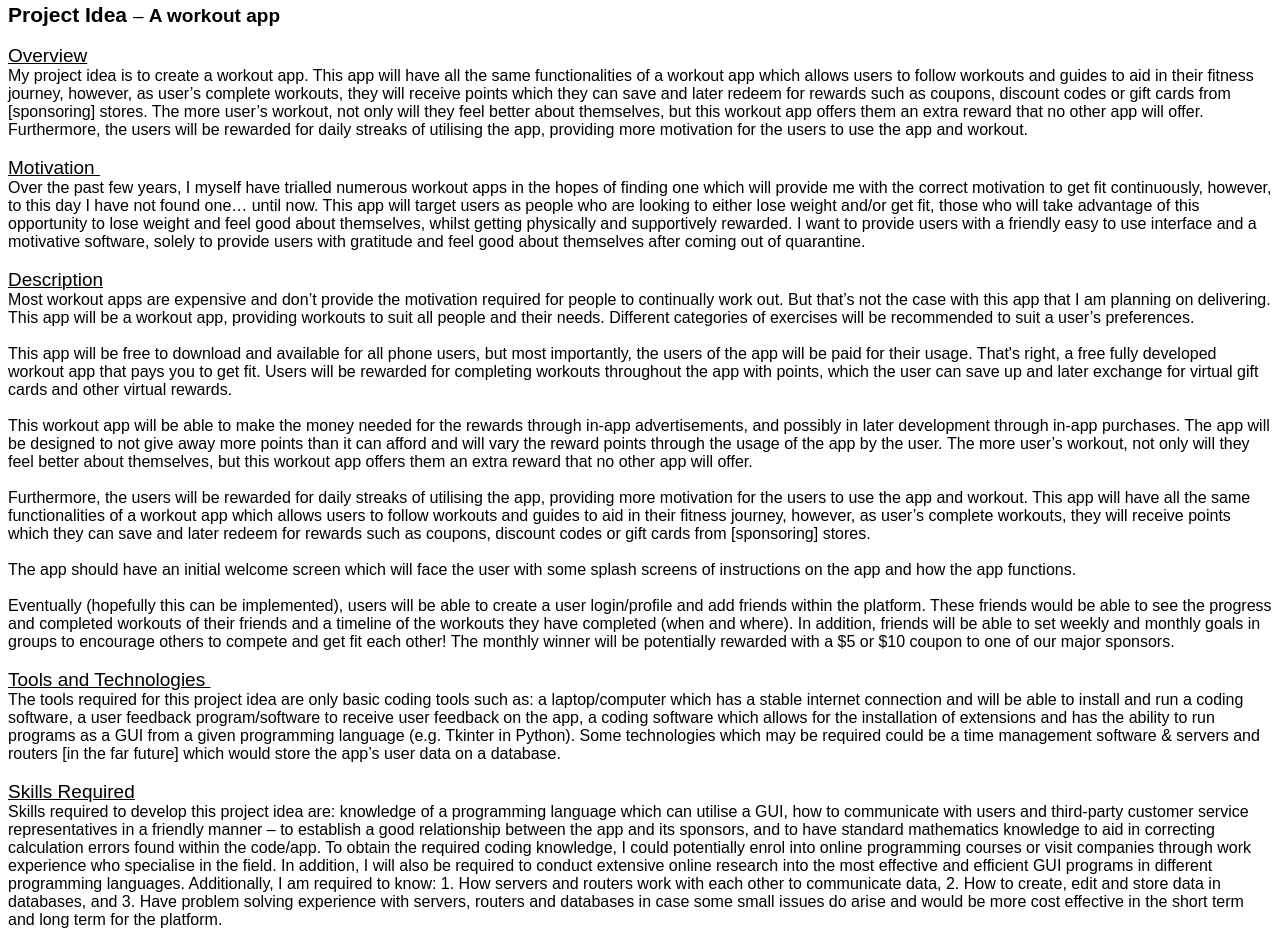
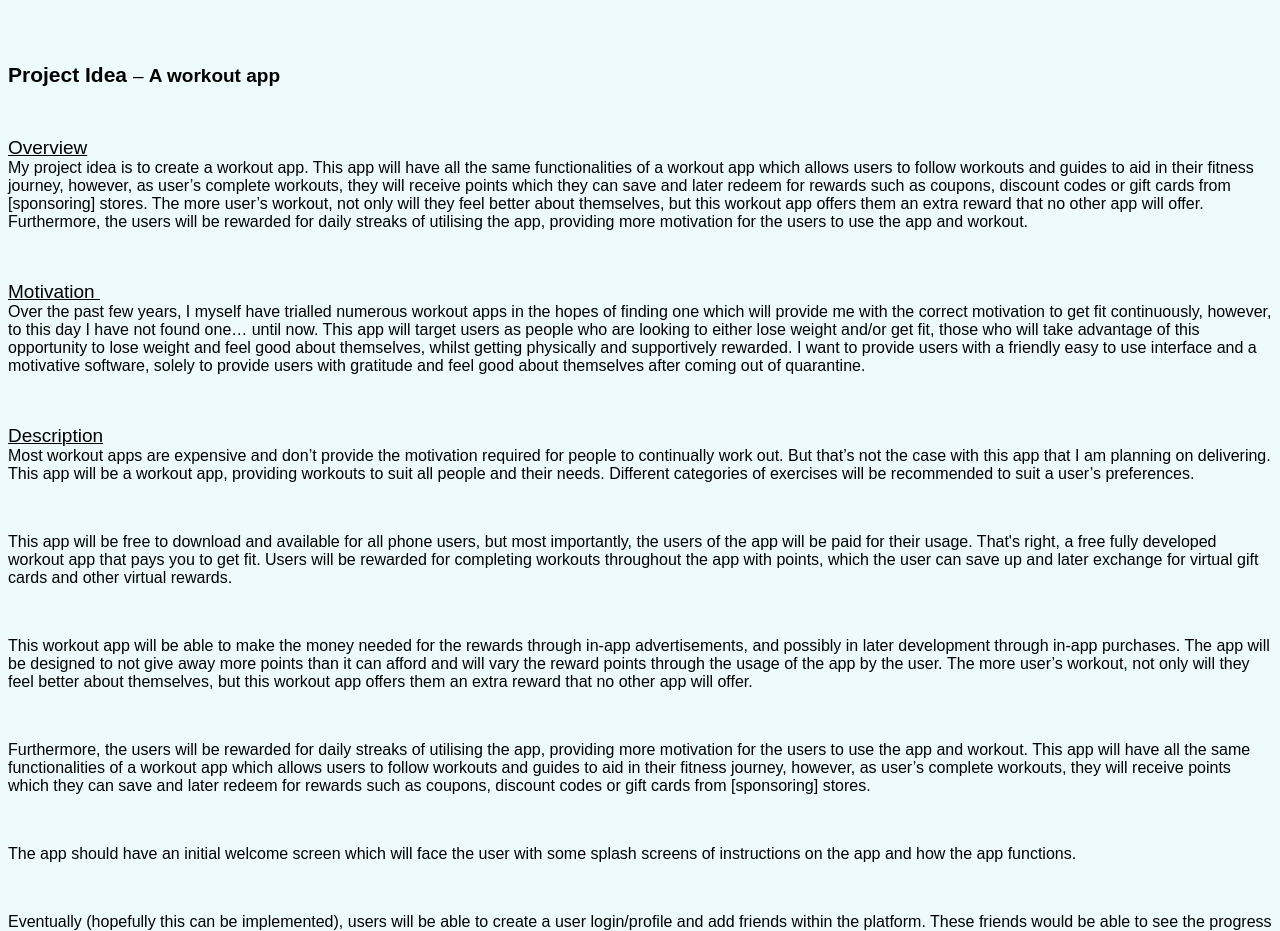
Before and after one commit to dstqr-rmit/ITITA1, a plain HTML site: page index.html in a window 1280 px wide. Shown: the part 1869-2800 px from the top of the page. Drawn offline with Linux system fonts and the light colour scheme.

Commit message:
Add files via upload

```diff
--- a/index.html
+++ b/index.html
@@ -1,7 +1,15 @@
+<!DOCTYPE html>
+<html>
+
+<head>
+    <title></title>
+</head>
+
+<body spellcheck="false" style="color: rgb(0, 0, 0); background-color: rgb(237, 251, 253);">
+    <p style='margin-right:0cm;margin-left:0cm;font-size:16px;font-family:"Times New Roman",serif;margin:0cm;text-align:center;'><br></p>
     <p style='margin-right:0cm;margin-left:0cm;font-size:16px;font-family:"Times New Roman",serif;margin:0cm;text-align:center;'><strong><span style='font-size:21px;font-family:"Abadi",sans-serif;'>Dylan Dudok-Sabo | Assignment 1 Intro To IT</span></strong></p>
     <p style='margin-right:0cm;margin-left:0cm;font-size:16px;font-family:"Times New Roman",serif;margin:0cm;'><br></p>
-<p style='margin-right:0cm;margin-left:0cm;font-size:16px;font-family:"Times New Roman",serif;margin:0cm;'><u><span style='font-size:19px;font-family:"Abadi",sans-serif;'>GitHub Pages URL:</span></u><span style='font-size:19px;font-family:"Abadi",sans-serif;'>&nbsp;</span><a href="https://dstqr-rmit.github.io/ITITA1/"><span style='font-family:"Abadi",sans-serif;'>https://dstqr-rmit.github.io/ITITA1/index.html</span></a></p>
-<p style='margin-right:0cm;margin-left:0cm;font-size:16px;font-family:"Times New Roman",serif;margin:0cm;'><span style='font-family:"Abadi",sans-serif;'>&nbsp;</span></p>
+    <p style='margin-right:0cm;margin-left:0cm;font-size:16px;font-family:"Times New Roman",serif;margin:0cm;'><br></p>
     <p style='margin-right:0cm;margin-left:0cm;font-size:16px;font-family:"Times New Roman",serif;margin:0cm;'><u><span style='font-size:19px;font-family:"Abadi",sans-serif;'>GitHub Repo URL:</span></u><span style='font-size:19px;font-family:"Abadi",sans-serif;'>&nbsp;</span><a href="https://github.com/dstqr-rmit/ITITA1/"><span style='font-family:"Abadi",sans-serif;'>https://github.com/dstqr-rmit/ITITA1/</span></a></p>
     <p style='margin-right:0cm;margin-left:0cm;font-size:16px;font-family:"Times New Roman",serif;margin:0cm;'><strong><span style='font-size:19px;font-family:"Abadi",sans-serif;'>&nbsp;</span></strong></p>
     <p style='margin-right:0cm;margin-left:0cm;font-size:16px;font-family:"Times New Roman",serif;margin:0cm;'><strong><span style='font-size:19px;font-family:"Abadi",sans-serif;'>&nbsp;</span></strong></p>
@@ -40,7 +48,7 @@
     <p style='margin-right:0cm;margin-left:0cm;font-size:16px;font-family:"Times New Roman",serif;margin:0cm;'><a href="https://www.seek.com.au/job/51809711?type=promoted#searchRequestToken=fba47db4-4be2-4075-b2ee-85a740e6364d"><span style='font-family:"Abadi",sans-serif;'>https://www.seek.com.au/job/51809711?type=promoted#searchRequestToken=fba47db4-4be2-4075-b2ee-85a740e6364d</span></a></p>
     <p style='margin-right:0cm;margin-left:0cm;font-size:16px;font-family:"Times New Roman",serif;margin:0cm;'><br></p>
     <p style='margin-right:0cm;margin-left:0cm;font-size:16px;font-family:"Times New Roman",serif;margin:0cm;'><u><span style='font-size:19px;font-family:"Abadi",sans-serif;'>A description (in your own words) of the position, and particularly what makes this position appealing to you.</span></u></p>
-<p style='margin-right:0cm;margin-left:0cm;font-size:16px;font-family:"Times New Roman",serif;margin:0cm;background:white;vertical-align:baseline;'><span style='font-family:"Abadi",sans-serif;color:black;'>To provide remote support to a wide array of business customers, offering IT support to those who require, whether it be through the phone, computer or in-person. This position is most appealing to me as it is something, I would be interested in doing, offers good pay as well as a car, phone and internet + bonuses!</span></p>
+    <p style='margin-right:0cm;margin-left:0cm;font-size:16px;font-family:"Times New Roman",serif;margin:0cm;'><span style='font-family:"Abadi",sans-serif;color:black;'>To provide remote support to a wide array of business customers, offering IT support to those who require, whether it be through the phone, computer or in-person. This position is most appealing to me as it is something, I would be interested in doing, offers good pay as well as a car, phone and internet + bonuses!</span></p>
     <p style='margin-right:0cm;margin-left:0cm;font-size:16px;font-family:"Times New Roman",serif;margin:0cm;'><span style='font-family:"Abadi",sans-serif;'>&nbsp;</span></p>
     <p style='margin-right:0cm;margin-left:0cm;font-size:16px;font-family:"Times New Roman",serif;margin:0cm;'><u><span style='font-size:19px;font-family:"Abadi",sans-serif;'>A description (in your own words) of the skills, qualifications and experience required for the position.</span></u></p>
     <p style='margin-right:0cm;margin-left:0cm;font-size:16px;font-family:"Times New Roman",serif;margin:0cm;'><span style='font-family:"Abadi",sans-serif;'>For this position, I am expected to have an excellent knowledge of Microsoft Product, mostly in Windows and Server Networking. I would also need a qualification of at least a Diploma in Information Technology and a driver&rsquo;s license. In addition, an Understanding of Virtualisation and Microsoft Certification is preferred.&nbsp;</span></p>
@@ -48,7 +56,8 @@
     <p style='margin-right:0cm;margin-left:0cm;font-size:16px;font-family:"Times New Roman",serif;margin:0cm;'><u><span style='font-size:19px;font-family:"Abadi",sans-serif;'>A description (in your own words) of the skills, qualifications and experience you currently have.</span></u></p>
     <p style='margin-right:0cm;margin-left:0cm;font-size:16px;font-family:"Times New Roman",serif;margin:0cm;'><span style='font-family:"Abadi",sans-serif;'>From these skills, qualifications and experience required for the position, I currently have a vast knowledge of Microsoft products, an Australian probationary driver&rsquo;s license and minimal Understanding of Virtualisation.</span></p>
     <p style='margin-right:0cm;margin-left:0cm;font-size:16px;font-family:"Times New Roman",serif;margin:0cm;'><span style='font-family:"Abadi",sans-serif;'>&nbsp;</span></p>
-<p style='margin-right:0cm;margin-left:0cm;font-size:16px;font-family:"Times New Roman",serif;margin:0cm;'><u><span style='font-size:19px;font-family:"Abadi",sans-serif;'>A plan describing how you will obtain the skills, qualifications and experience required for the position, building on those you have now. This need not be greatly detailed, (and will probably change significantly over time anyway), but try to be as specific as you can.&nbsp;</span></u></p>
+    <p style='margin-right:0cm;margin-left:0cm;font-size:16px;font-family:"Times New Roman",serif;margin:0cm;'><u><span style="font-size: 18px; font-family: Abadi, sans-serif;">A plan describing how you will obtain the skills, qualifications and experience required for the position, building on those you have now. This need not be greatly detailed, (and will probably change significantly over time anyway), but try to be as specific as you can.</span></u></p>
+    <p style='margin-right:0cm;margin-left:0cm;font-size:16px;font-family:"Times New Roman",serif;margin:0cm;'><br></p>
     <table style="border-collapse:collapse;border:none;">
         <tbody>
             <tr>
@@ -97,34 +106,37 @@
     <p style='margin-right:0cm;margin-left:0cm;font-size:16px;font-family:"Times New Roman",serif;margin:0cm;'><span style='font-family:"Abadi",sans-serif;'>&nbsp;</span></p>
     <p style='margin-right:0cm;margin-left:0cm;font-size:16px;font-family:"Times New Roman",serif;margin:0cm;'><u><span style='font-size:19px;font-family:"Abadi",sans-serif;'>How should you take this into account when forming a team?</span></u></p>
     <p style='margin-right:0cm;margin-left:0cm;font-size:16px;font-family:"Times New Roman",serif;margin:0cm;'><span style='font-family:"Abadi",sans-serif;'>I believe that I could use these results to form a team with people of similar personality traits and skills as I believe that would help us establish a connection among us, allowing us to see and agree with each other&rsquo;s ideas and concepts more often.</span></p>
-<p style='margin-right:0cm;margin-left:0cm;font-size:16px;font-family:"Times New Roman",serif;margin:0cm;'><br></p>
-<p style='margin-right:0cm;margin-left:0cm;font-size:16px;font-family:"Times New Roman",serif;margin:0cm;'><br></p>
+    <p><br></p>
+    <p><br></p>
     <p style='margin-right:0cm;margin-left:0cm;font-size:16px;font-family:"Times New Roman",serif;margin:0cm;'><strong><span style='font-size:21px;font-family:"Abadi",sans-serif;'>Project Idea</span></strong><span style='font-size:21px;font-family:"Abadi",sans-serif;'>&nbsp;</span><span style='font-size:19px;font-family:"Abadi",sans-serif;'>&ndash;&nbsp;</span><strong><span style='font-size:19px;font-family:"Abadi",sans-serif;color:black;'>A workout app</span></strong></p>
-<p style='margin-right:0cm;margin-left:0cm;font-size:16px;font-family:"Times New Roman",serif;margin:0cm;vertical-align:baseline;'><strong><span style='font-family:"Abadi",sans-serif;color:black;'>&nbsp;</span></strong></p>
+    <p><br></p>
     <p style='margin-right:0cm;margin-left:0cm;font-size:16px;font-family:"Times New Roman",serif;margin:0cm;'><u><span style='font-size:19px;font-family:"Abadi",sans-serif;'>Overview</span></u></p>
     <p style='margin-right:0cm;margin-left:0cm;font-size:16px;font-family:"Times New Roman",serif;margin:0cm;'><span style='font-family:"Abadi",sans-serif;'>My project idea is to create a workout app. This app will have all the same functionalities of a workout app which allows users to follow workouts and guides to aid in their fitness journey, however, as user&rsquo;s complete workouts, they will receive points which they can save and later redeem for rewards such as coupons, discount codes or gift cards from [sponsoring] stores. The more user&rsquo;s workout, not only will they feel better about themselves, but this workout app offers them an extra reward that no other app will offer. Furthermore, the users will be rewarded for daily streaks of utilising the app, providing more motivation for the users to use the app and workout.</span></p>
-<p style='margin-right:0cm;margin-left:0cm;font-size:16px;font-family:"Times New Roman",serif;margin:0cm;'><span style='font-family:"Abadi",sans-serif;'>&nbsp;</span></p>
+    <p><br></p>
     <p style='margin-right:0cm;margin-left:0cm;font-size:16px;font-family:"Times New Roman",serif;margin:0cm;'><u><span style='font-size:19px;font-family:"Abadi",sans-serif;'>Motivation&nbsp;</span></u></p>
     <p style='margin-right:0cm;margin-left:0cm;font-size:16px;font-family:"Times New Roman",serif;margin:0cm;vertical-align:baseline;'><span style='font-family:"Abadi",sans-serif;color:black;'>Over the past few years, I myself have trialled numerous workout apps in the hopes of finding one which will provide me with the correct motivation to get fit continuously, however, to this day I have not found one&hellip; until now. This app will target users as people who are looking to either lose weight and/or get fit, those who will take advantage of this opportunity to lose weight and feel good about themselves, whilst getting physically and supportively rewarded. I want to provide users with a friendly easy to use interface and a motivative software, solely to provide users with gratitude and feel good about themselves after coming out of quarantine.</span></p>
-<p style='margin-right:0cm;margin-left:0cm;font-size:16px;font-family:"Times New Roman",serif;margin:0cm;'><span style='font-family:"Abadi",sans-serif;'>&nbsp;</span></p>
+    <p><br></p>
     <p style='margin-right:0cm;margin-left:0cm;font-size:16px;font-family:"Times New Roman",serif;margin:0cm;'><u><span style='font-size:19px;font-family:"Abadi",sans-serif;'>Description</span></u></p>
     <p style='margin-right:0cm;margin-left:0cm;font-size:16px;font-family:"Times New Roman",serif;margin:0cm;'><span style='font-family:"Abadi",sans-serif;color:black;'>Most workout apps are expensive and don&rsquo;t provide the motivation required for people to continually work out. But that&rsquo;s not the case with this app that I am planning on delivering. This app will be a workout app, providing workouts to suit all people and their needs. Different categories of exercises will be recommended to suit a user&rsquo;s preferences.&nbsp;</span></p>
-<p style='margin-right:0cm;margin-left:0cm;font-size:16px;font-family:"Times New Roman",serif;margin:0cm;'><span style='font-family:"Abadi",sans-serif;color:black;'>&nbsp;</span></p>
+    <p><br></p>
     <p style='margin-right:0cm;margin-left:0cm;font-size:16px;font-family:"Times New Roman",serif;margin:0cm;'><span style='font-family:"Abadi",sans-serif;color:black;'>This app will be free to download and available for all phone users, but most importantly, the users of the app will be paid for their usage. That&apos;s right, a free fully developed workout app that pays you to get fit. Users will be rewarded for completing workouts throughout the app with points, which the user can save up and later exchange for virtual gift cards and other virtual rewards.&nbsp;</span></p>
-<p style='margin-right:0cm;margin-left:0cm;font-size:16px;font-family:"Times New Roman",serif;margin:0cm;'><span style='font-family:"Abadi",sans-serif;color:black;'>&nbsp;</span></p>
+    <p><br></p>
     <p style='margin-right:0cm;margin-left:0cm;font-size:16px;font-family:"Times New Roman",serif;margin:0cm;'><span style='font-family:"Abadi",sans-serif;color:black;'>This workout app will be able to make the money needed for the rewards through in-app advertisements, and possibly in later development through in-app purchases. The app will be designed to not give away more points than it can afford and will vary the reward points through the usage of the app by the user.&nbsp;</span><span style='font-family:"Abadi",sans-serif;'>The more user&rsquo;s workout, not only will they feel better about themselves, but this workout app offers them an extra reward that no other app will offer.&nbsp;</span></p>
-<p style='margin-right:0cm;margin-left:0cm;font-size:16px;font-family:"Times New Roman",serif;margin:0cm;'><span style='font-family:"Abadi",sans-serif;'>&nbsp;</span></p>
+    <p><br></p>
     <p style='margin-right:0cm;margin-left:0cm;font-size:16px;font-family:"Times New Roman",serif;margin:0cm;'><span style='font-family:"Abadi",sans-serif;'>Furthermore, the users will be rewarded for daily streaks of utilising the app, providing more motivation for the users to use the app and workout. This app will have all the same functionalities of a workout app which allows users to follow workouts and guides to aid in their fitness journey, however, as user&rsquo;s complete workouts, they will receive points which they can save and later redeem for rewards such as coupons, discount codes or gift cards from [sponsoring] stores.</span></p>
-<p style='margin-right:0cm;margin-left:0cm;font-size:16px;font-family:"Times New Roman",serif;margin:0cm;'><span style='font-family:"Abadi",sans-serif;'>&nbsp;</span></p>
+    <p><br></p>
     <p style='margin-right:0cm;margin-left:0cm;font-size:16px;font-family:"Times New Roman",serif;margin:0cm;'><span style='font-family:"Abadi",sans-serif;'>The app should have an initial welcome screen which will face the user with some splash screens of instructions on the app and how the app functions.</span></p>
-<p style='margin-right:0cm;margin-left:0cm;font-size:16px;font-family:"Times New Roman",serif;margin:0cm;'><span style='font-family:"Abadi",sans-serif;'>&nbsp;</span></p>
+    <p><br></p>
     <p style='margin-right:0cm;margin-left:0cm;font-size:16px;font-family:"Times New Roman",serif;margin:0cm;'><span style='font-family:"Abadi",sans-serif;'>Eventually (hopefully this can be implemented), users will be able to create a user login/profile and add friends within the platform. These friends would be able to see the progress and completed workouts of their friends and a timeline of the workouts they have completed (when and where). In addition, friends will be able to set weekly and monthly goals in groups to encourage others to compete and get fit each other! The monthly winner will be potentially rewarded with a $5 or $10 coupon to one of our major sponsors.</span></p>
-<p style='margin-right:0cm;margin-left:0cm;font-size:16px;font-family:"Times New Roman",serif;margin:0cm;'><span style='font-family:"Abadi",sans-serif;'>&nbsp;</span></p>
+    <p><br></p>
     <p style='margin-right:0cm;margin-left:0cm;font-size:16px;font-family:"Times New Roman",serif;margin:0cm;'><u><span style='font-size:19px;font-family:"Abadi",sans-serif;'>Tools and Technologies&nbsp;</span></u></p>
     <p style='margin-right:0cm;margin-left:0cm;font-size:16px;font-family:"Times New Roman",serif;margin:0cm;'><span style='font-family:"Abadi",sans-serif;'>The tools required for this project idea are only basic coding tools such as: a laptop/computer which has a stable internet connection and will be able to install and run a coding software, a user feedback program/software to receive user feedback on the app, a coding software which allows for the installation of extensions and has the ability to run programs as a GUI from a given programming language (e.g. Tkinter in Python). Some technologies which may be required could be a time management software &amp; servers and routers [in the far future] which would store the app&rsquo;s user data on a database.</span></p>
-<p style='margin-right:0cm;margin-left:0cm;font-size:16px;font-family:"Times New Roman",serif;margin:0cm;'><span style='font-family:"Abadi",sans-serif;'>&nbsp;</span></p>
+    <p><br></p>
     <p style='margin-right:0cm;margin-left:0cm;font-size:16px;font-family:"Times New Roman",serif;margin:0cm;'><u><span style='font-size:19px;font-family:"Abadi",sans-serif;'>Skills Required</span></u></p>
     <p style='margin-right:0cm;margin-left:0cm;font-size:16px;font-family:"Times New Roman",serif;margin:0cm;'><span style='font-family:"Abadi",sans-serif;'>Skills required to develop this project idea are: knowledge of a programming language which can utilise a GUI, how to communicate with users and third-party customer service representatives in a friendly manner &ndash; to establish a good relationship between the app and its sponsors, and to have standard mathematics knowledge to aid in correcting calculation errors found within the code/app. To obtain the required coding knowledge, I could potentially enrol into online programming courses or visit companies through work experience who specialise in the field. In addition, I will also be required to conduct extensive online research into the most effective and efficient GUI programs in different programming languages. Additionally, I am required to know: 1. How servers and routers work with each other to communicate data, 2. How to create, edit and store data in databases, and 3. Have problem solving experience with servers, routers and databases in case some small issues do arise and would be more cost effective in the short term and long term for the platform.&nbsp;</span></p>
-<p style='margin-right:0cm;margin-left:0cm;font-size:16px;font-family:"Times New Roman",serif;margin:0cm;'><span style='font-family:"Abadi",sans-serif;'>&nbsp;</span></p>
+    <p><br></p>
     <p style='margin-right:0cm;margin-left:0cm;font-size:16px;font-family:"Times New Roman",serif;margin:0cm;'><u><span style='font-size:19px;font-family:"Abadi",sans-serif;'>Outcome&nbsp;</span></u></p>
     <p style='margin-right:0cm;margin-left:0cm;font-size:16px;font-family:"Times New Roman",serif;margin:0cm;'><span style='font-family:"Abadi",sans-serif;'>If the project is successful, the outcome will be a fully functional motivational workout app that has users using the app daily, continuously motivated to workout. This will solve the global issue of unmotivated fitness! The development of this app will create a new revolution amongst the fitness world, increasing the number of people interested in fitness, allowing not only this workout app to take off but the entire fitness industry. People will be using this app to workout everywhere, from their homes and gyms to their backyards and local park. Sponsoring company will also be receiving more than double the usual traffic and income allowing them to continuously grow too!</span></p>
+</body>
+
+</html>
```
Lines whose indentation alone changed are shown as unchanged.
